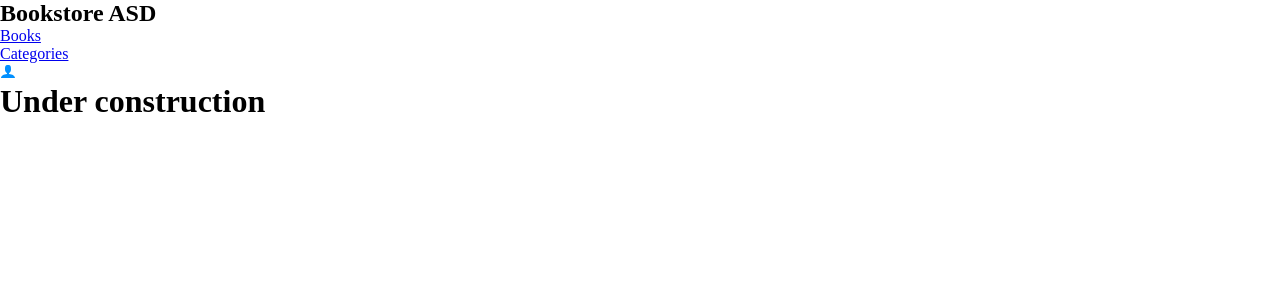
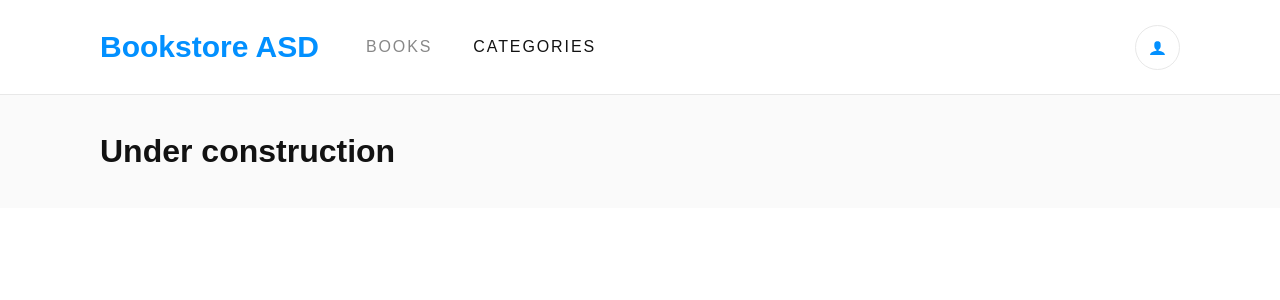
Before and after one commit to notlfish/bookstore, a React (Create React App) app: page /categories in a window 1280 px wide. Shown: the top 300 px of the page. Built offline with nearby package versions, Linux system fonts and the light colour scheme.

Commit message:
Add header styling

```diff
--- a/src/App.scss
+++ b/src/App.scss
@@ -1,9 +1,116 @@
+@import url('https://fonts.googleapis.com/css2?family=Roboto+Slab&display=swap');
+
+$theme-color: #0290ff;
+$base-color: #121212;
+$ll-gray: #e8e8e8;
+
 * {
   margin: 0;
   padding: 0;
   box-sizing: border-box;
+  font-family: Montserrat, sans-serif;
+}
+
+body {
+  color: $base-color;
+}
+
+ul {
+  list-style: none;
+}
+
+a {
+  text-decoration: none;
+  color: inherit;
+}
+
+.roboto {
+  font-family: 'Roboto Slab', serif;
+}
+
+.lb-text {
+  font-family: 'Roboto Slab', serif;
+  font-size: 0.875rem;
+  font-weight: 300;
+  color: #4386bf;
+}
+
+.uppercase {
+  text-transform: uppercase;
+}
+
+.dim-text {
+  opacity: 0.5;
+}
+
+.f-center {
+  display: flex;
+  align-items: center;
+}
+
+.bold {
+  font-weight: bold;
+}
+
+header {
+  width: 100%;
+  padding: 0 6.25rem;
+  height: 5.938rem;
+  display: flex;
+  justify-content: space-between;
+  align-items: center;
+  color: $theme-color;
+  border-bottom: 1px solid $ll-gray;
+}
+
+.navbar-title {
+  margin-right: 2.938rem;
+  font-size: 1.875rem;
+}
+
+.navigation ul {
+  color: $base-color;
+  letter-spacing: 1.9px;
+}
+
+.navigation ul li {
+  margin-right: 2.563rem;
+}
+
+.active-link {
+  opacity: 1 !important;
 }
 
 .header-right {
-  color: #0290ff;
+  width: 2.813rem;
+  height: 2.813rem;
+  border: 1px solid $ll-gray;
+  border-radius: 50%;
+  justify-content: center;
+  font-size: 1.063rem;
 }
+
+main {
+  background-color: #fafafa;
+  padding: 2.375rem 6.25rem;
+}
+
+.book-entry {
+  background-color: white;
+  height: 10.625rem;
+  border: 1px solid $ll-gray;
+  border-radius: 4px;
+  padding: 0 7.2rem 0 1.688rem;
+  margin-bottom: 0.938rem;
+  justify-content: space-between;
+}
+
+.book-category {
+  font-size: 0.875rem;
+  line-height: 1.125rem;
+}
+
+.book-title {
+  font-size: 1.375rem;
+  line-height: 1.812rem;
+}
--- a/src/components/BookItem.js
+++ b/src/components/BookItem.js
@@ -15,12 +15,12 @@ const BookItem = (props) => {
   };
 
   return (
-    <li>
+    <li className="book-entry f-center">
       <div className="book-display">
         <div className="book-info">
-          <p className="book-category">{category}</p>
-          <h4 className="book-title">{title}</h4>
-          <p className="book-author">{author}</p>
+          <p className="book-category bold dim-text">{category}</p>
+          <h4 className="book-title roboto">{title}</h4>
+          <p className="book-author lb-text">{author}</p>
         </div>
         <div className="book-actions">
           <button type="button">Comments</button>
@@ -28,7 +28,7 @@ const BookItem = (props) => {
           <button type="button">Edit</button>
         </div>
       </div>
-      <div className="book-progress">
+      <div className="book-progress f-center">
         <div className="completed-wheel">
           <div className="progress-wheel" />
           <p className="progress-percentage">
--- a/src/components/BooksList.js
+++ b/src/components/BooksList.js
@@ -11,7 +11,7 @@ const BooksList = (props) => {
   const { books } = props;
 
   return (
-    <ul>
+    <ul id="books-list">
       {books.map((book) => (
         <BookItem
           key={book.id}
--- a/src/components/Header.js
+++ b/src/components/Header.js
@@ -1,6 +1,6 @@
 import React from 'react';
 import { NavLink } from 'react-router-dom';
-import { ImUser } from "react-icons/im";
+import { ImUser } from 'react-icons/im';
 
 const Header = () => {
   const links = [
@@ -17,14 +17,13 @@ const Header = () => {
   ];
   return (
     <header>
-      <div className="header-left">
-        <h2 className="navbar-title">Bookstore ASD</h2>
-        <nav className="navigation">
-
-          <ul>
+      <div className="header-left f-center">
+        <h2 className="navbar-title bold">Bookstore ASD</h2>
+        <nav className="navigation f-center">
+          <ul className="navigation f-center uppercase">
             {links.map((link) => (
               <li key={link.id}>
-                <NavLink to={link.path} activeClassName="active-link" exact>
+                <NavLink to={link.path} className="dim-text" activeClassName="active-link" exact>
                   {link.text}
                 </NavLink>
               </li>
@@ -32,7 +31,7 @@ const Header = () => {
           </ul>
         </nav>
       </div>
-      <div className="header-right">
+      <div className="header-right f-center">
         <ImUser />
       </div>
     </header>
```
